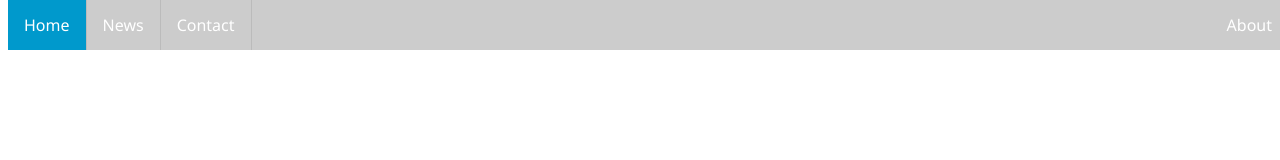
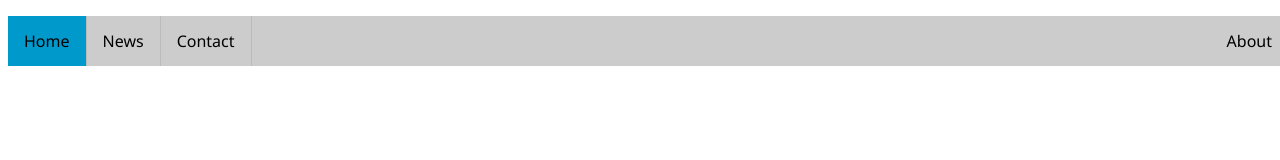
Before and after one commit to Wassermage/wassermage.github.io, a plain HTML site: page index.html in a window 1280 px wide. Drawn offline with Linux system fonts and the light colour scheme.

Commit message:
Update index.html

```diff
--- a/index.html
+++ b/index.html
@@ -8,7 +8,7 @@
 <style>
 ul {
 	list-style-type: none;
-	margin: 0;
+	margin: fixed;
 	padding: 0;
 	overflow: hidden;
 	background-color: #cccccc;
@@ -29,7 +29,7 @@ li:last-child {
 
 li a {
 	display: block;
-	color: white;
+	color: #000000;
 	text-align: center;
 	padding: 14px 16px;
 	text-decoration: none;
```
